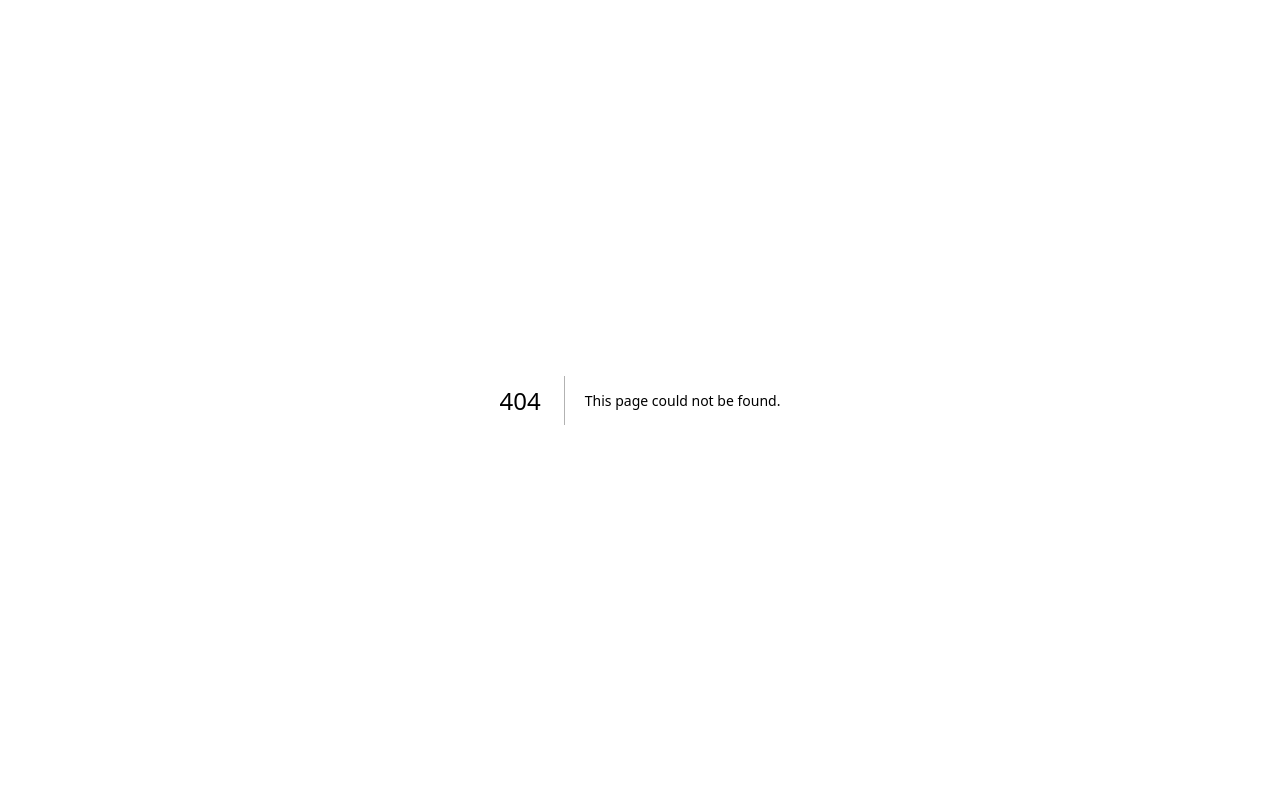
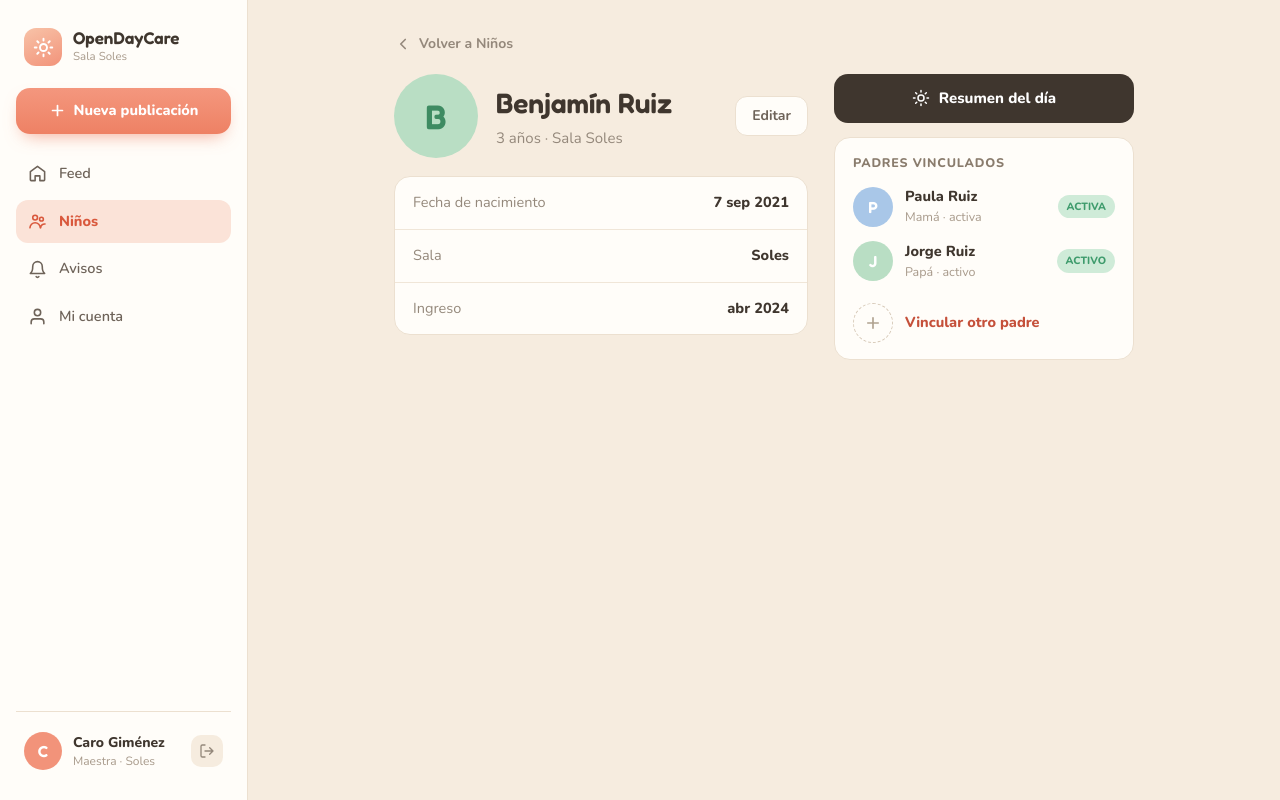
Before and after one commit to VicEspinozaBalboa/open-daycare, a Next.js app: page /kids/benjamin-ruiz in a window 1280 px wide. Before the commit this address had no page. Built offline with nearby package versions, Linux system fonts and the light colour scheme.

Commit message:
Spec02, paso 7

```diff
--- /dev/null
+++ b/app/kids/[id]/page.tsx
@@ -0,0 +1,254 @@
+import Link from "next/link";
+import { notFound } from "next/navigation";
+import AppShell from "@/app/_components/AppShell";
+import { children } from "@/app/_data/children";
+import type { ChildParent, ParentStatus } from "@/app/_data/children";
+
+export const instant = false;
+
+export function generateStaticParams() {
+  return children.map((child) => ({ id: child.id }));
+}
+
+interface ParentStatusStyle {
+  badge: string;
+  note: string;
+  className: string;
+}
+
+function parentStatusStyle(
+  status: ParentStatus,
+  relation: string,
+): ParentStatusStyle {
+  const feminine = relation !== "Papá";
+  if (status === "active") {
+    return {
+      badge: feminine ? "ACTIVA" : "ACTIVO",
+      note: feminine ? "activa" : "activo",
+      className: "bg-[#CFEBD8] text-[#3E9B6C]",
+    };
+  }
+  return {
+    badge: "PENDIENTE",
+    note: "invitación enviada",
+    className: "bg-[#F7E7A6] text-[#9A7B1E]",
+  };
+}
+
+function ChevronLeftIcon() {
+  return (
+    <svg
+      width="18"
+      height="18"
+      viewBox="0 0 24 24"
+      fill="none"
+      stroke="currentColor"
+      strokeWidth="2.2"
+      strokeLinecap="round"
+      strokeLinejoin="round"
+    >
+      <path d="m15 18-6-6 6-6" />
+    </svg>
+  );
+}
+
+function WarningIcon() {
+  return (
+    <svg
+      width="22"
+      height="22"
+      viewBox="0 0 24 24"
+      fill="none"
+      stroke="#fff"
+      strokeWidth="2.2"
+      strokeLinecap="round"
+      strokeLinejoin="round"
+    >
+      <path d="M10.3 3.9 1.8 18a2 2 0 0 0 1.7 3h17a2 2 0 0 0 1.7-3L13.7 3.9a2 2 0 0 0-3.4 0z" />
+      <path d="M12 9v4M12 17h.01" />
+    </svg>
+  );
+}
+
+function SunIcon() {
+  return (
+    <svg
+      width="18"
+      height="18"
+      viewBox="0 0 24 24"
+      fill="none"
+      stroke="#fff"
+      strokeWidth="2"
+      strokeLinecap="round"
+      strokeLinejoin="round"
+    >
+      <circle cx="12" cy="12" r="4" />
+      <path d="M12 2v2M12 20v2M4.9 4.9l1.4 1.4M17.7 17.7l1.4 1.4M2 12h2M20 12h2M4.9 19.1l1.4-1.4M17.7 6.3l1.4-1.4" />
+    </svg>
+  );
+}
+
+function PlusIcon() {
+  return (
+    <svg
+      width="18"
+      height="18"
+      viewBox="0 0 24 24"
+      fill="none"
+      stroke="currentColor"
+      strokeWidth="2.2"
+      strokeLinecap="round"
+      strokeLinejoin="round"
+    >
+      <path d="M12 5v14M5 12h14" />
+    </svg>
+  );
+}
+
+function ParentRow({ parent }: { parent: ChildParent }) {
+  const style = parentStatusStyle(parent.status, parent.relation);
+  return (
+    <div className="flex items-center gap-3">
+      <div
+        className="w-10 h-10 rounded-full text-white font-display font-semibold text-base flex items-center justify-center flex-none"
+        style={{ backgroundColor: parent.color }}
+      >
+        {parent.initial}
+      </div>
+      <div className="flex-1 min-w-0">
+        <div className="font-extrabold text-[14.5px] text-[#3F362E]">
+          {parent.name}
+        </div>
+        <div className="text-[12.5px] text-[#A89A8B]">
+          {parent.relation} · {style.note}
+        </div>
+      </div>
+      <span
+        className={`flex-none text-[10.5px] font-extrabold py-1 px-[9px] rounded-full ${style.className}`}
+      >
+        {style.badge}
+      </span>
+    </div>
+  );
+}
+
+export default async function ChildProfilePage(props: PageProps<"/kids/[id]">) {
+  const { id } = await props.params;
+  const child = children.find((item) => item.id === id);
+
+  if (!child) {
+    notFound();
+  }
+
+  return (
+    <AppShell active="kids">
+      <div className="max-w-[820px] w-full mx-auto pt-[34px] px-10 pb-20">
+        <Link
+          href="/kids"
+          className="flex items-center gap-[7px] text-[#94887B] font-bold text-sm mb-5"
+        >
+          <ChevronLeftIcon />
+          Volver a Niños
+        </Link>
+
+        <div className="flex gap-[26px] items-start flex-wrap">
+          <div className="flex-1 min-w-[300px] flex flex-col gap-[18px]">
+            <div className="flex items-center gap-[18px]">
+              <div
+                className="w-[84px] h-[84px] rounded-full font-display font-semibold text-[34px] flex items-center justify-center flex-none"
+                style={{
+                  backgroundColor: child.avatarBg,
+                  color: child.avatarText,
+                }}
+              >
+                {child.initial}
+              </div>
+              <div className="flex-1">
+                <h1 className="font-display font-semibold text-[28px] m-0 text-[#3F362E]">
+                  {child.name}
+                </h1>
+                <p className="mt-[3px] m-0 text-[#94887B] text-[15px]">
+                  {child.age} · Sala {child.room}
+                </p>
+              </div>
+              <a
+                href="#"
+                className="border-[1.5px] border-[#ECE0D0] bg-[#FFFDF9] text-[#6E6359] font-bold text-sm py-[9px] px-4 rounded-xl"
+              >
+                Editar
+              </a>
+            </div>
+
+            {child.allergies ? (
+              <div className="flex gap-[14px] bg-[#FBDAD6] rounded-2xl p-[16px_18px]">
+                <div className="w-10 h-10 rounded-[11px] bg-[#F4A8A0] flex items-center justify-center flex-none">
+                  <WarningIcon />
+                </div>
+                <div>
+                  <div className="font-extrabold text-[#C5413A] text-[15px] mb-0.5">
+                    Alergias y notas
+                  </div>
+                  <div className="text-[#B25249] text-[14.5px] leading-[1.5]">
+                    {child.allergies}
+                  </div>
+                </div>
+              </div>
+            ) : null}
+
+            <div className="bg-[#FFFDF9] border border-[#ECE0D0] rounded-2xl overflow-hidden">
+              <div className="flex justify-between p-[15px_18px] border-b border-[#F0E6D8]">
+                <span className="text-[#94887B] text-[14.5px]">
+                  Fecha de nacimiento
+                </span>
+                <span className="font-extrabold text-[#3F362E] text-[14.5px]">
+                  {child.birthDate}
+                </span>
+              </div>
+              <div className="flex justify-between p-[15px_18px] border-b border-[#F0E6D8]">
+                <span className="text-[#94887B] text-[14.5px]">Sala</span>
+                <span className="font-extrabold text-[#3F362E] text-[14.5px]">
+                  {child.room}
+                </span>
+              </div>
+              <div className="flex justify-between p-[15px_18px]">
+                <span className="text-[#94887B] text-[14.5px]">Ingreso</span>
+                <span className="font-extrabold text-[#3F362E] text-[14.5px]">
+                  {child.joinedAt}
+                </span>
+              </div>
+            </div>
+          </div>
+
+          <div className="w-[300px] flex-none flex flex-col gap-[14px]">
+            <a
+              href="#"
+              className="flex items-center justify-center gap-[9px] w-full p-[13px] rounded-[14px] bg-[#3F362E] text-white font-extrabold text-[15px]"
+            >
+              <SunIcon />
+              Resumen del día
+            </a>
+
+            <div className="bg-[#FFFDF9] border border-[#ECE0D0] rounded-2xl p-[16px_18px]">
+              <div className="text-[12.5px] font-extrabold tracking-[0.8px] text-[#8A7C6D] mb-[14px]">
+                PADRES VINCULADOS
+              </div>
+              <div className="flex flex-col gap-[14px]">
+                {child.parents.map((parent) => (
+                  <ParentRow key={parent.id} parent={parent} />
+                ))}
+                <a href="#" className="flex items-center gap-3 pt-2">
+                  <span className="w-10 h-10 rounded-full border-[1.5px] border-dashed border-[#D8CBBA] flex items-center justify-center text-[#B0A290] flex-none">
+                    <PlusIcon />
+                  </span>
+                  <span className="font-extrabold text-[14.5px] text-[#C5503A]">
+                    Vincular otro padre
+                  </span>
+                </a>
+              </div>
+            </div>
+          </div>
+        </div>
+      </div>
+    </AppShell>
+  );
+}
```
